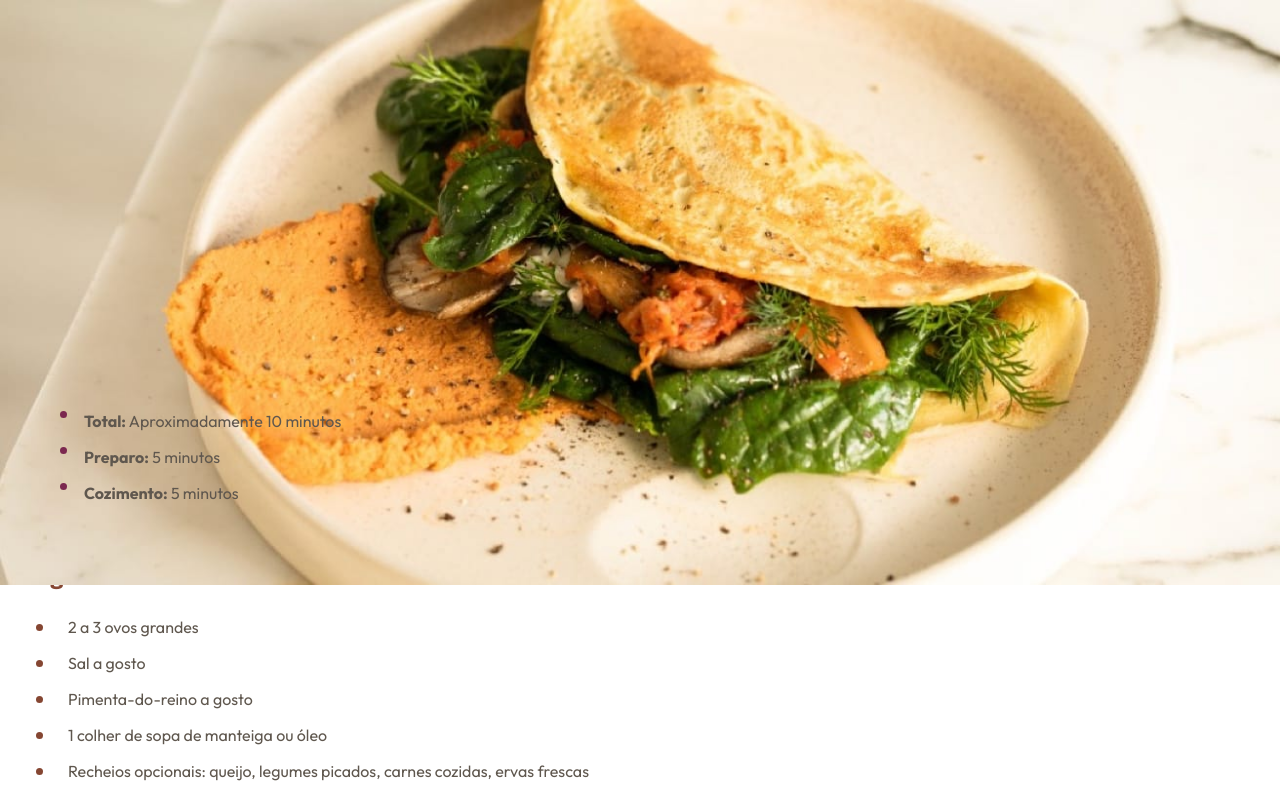
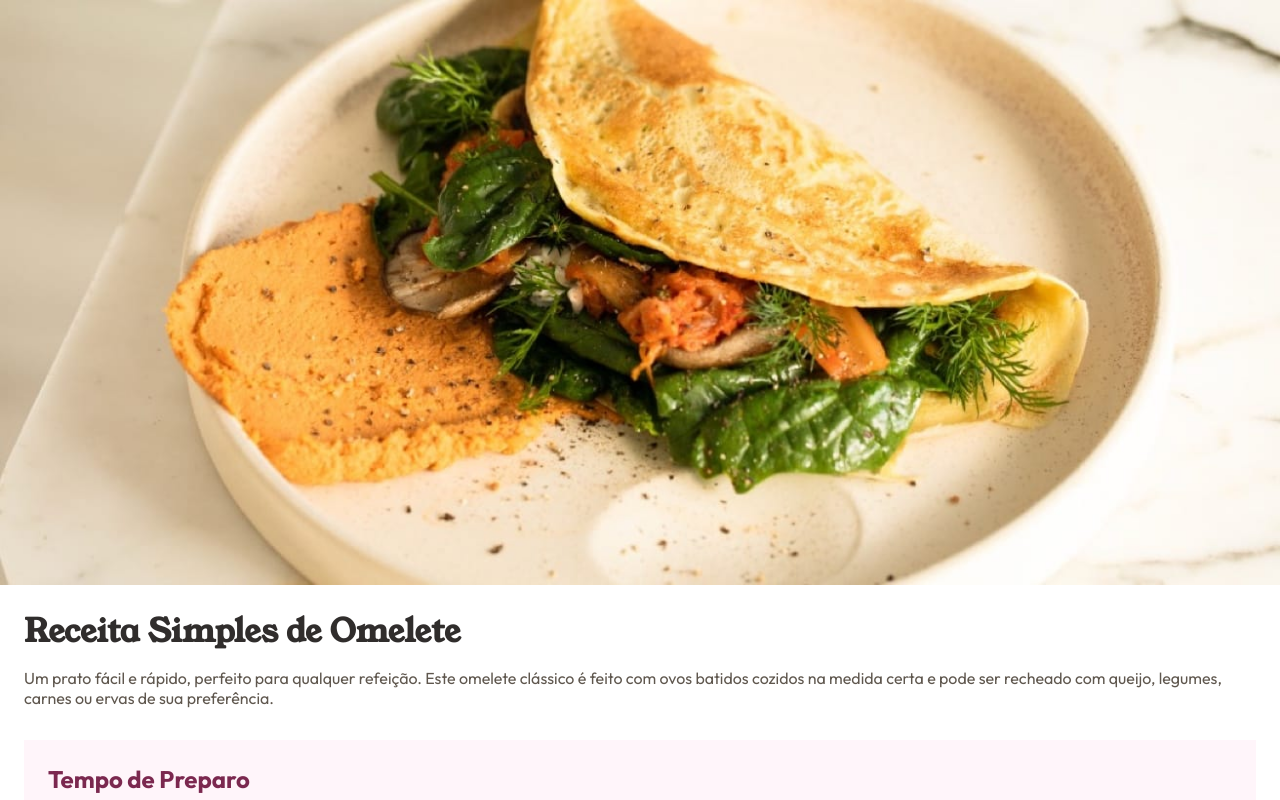
Before and after one commit to davibarbosadev/frontend-mentor-challenges, a plain HTML site: page recipe-page/index.html in a window 1280 px wide. Shown: the top 800 px of the page. Drawn offline with Linux system fonts and the light colour scheme.

Commit message:
update header section

```diff
--- a/recipe-page/assets/styles/header.css
+++ b/recipe-page/assets/styles/header.css
@@ -3,20 +3,20 @@
 }
 
 .recipe__image {
-    width: 100%;
-    position: absolute;
-    top: 0;
-    left: 0;
+    width: 100vw;
+    object-fit: cover;
+    margin-left: -2.4rem;
 }
 
 .recipe__intro {
-   padding-top: 20rem;
+    margin-top: 2.4rem;
 }
 
 .recipe__title {
     margin-bottom: 1.6rem;
+    color: var(--clr-stone-900);
     font-size: 3.2rem;
-    color: var(--clr-stone-900);
+    line-height: 1.2;
     font-family: "Young Serif", serif;
 }
 
```
